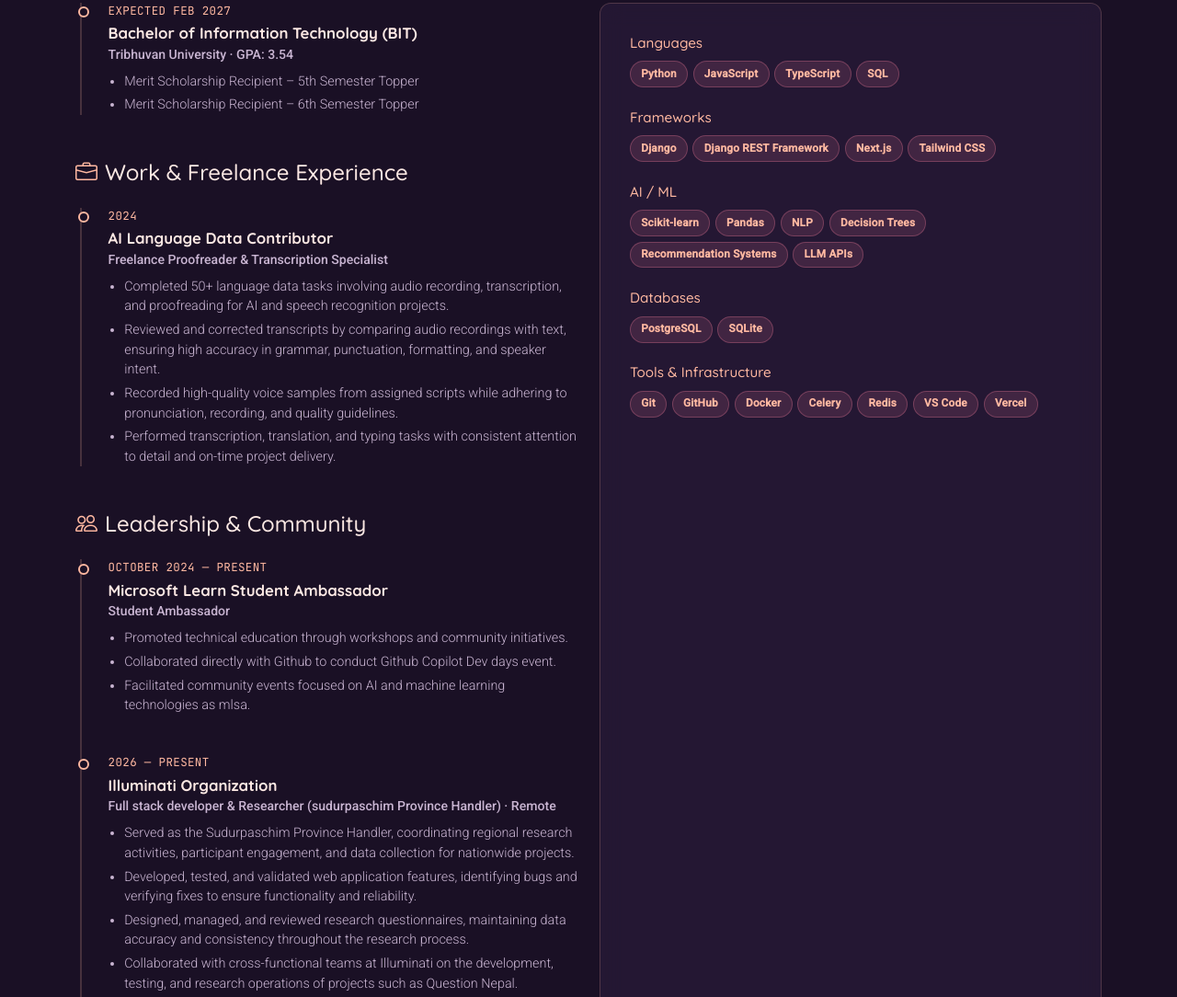
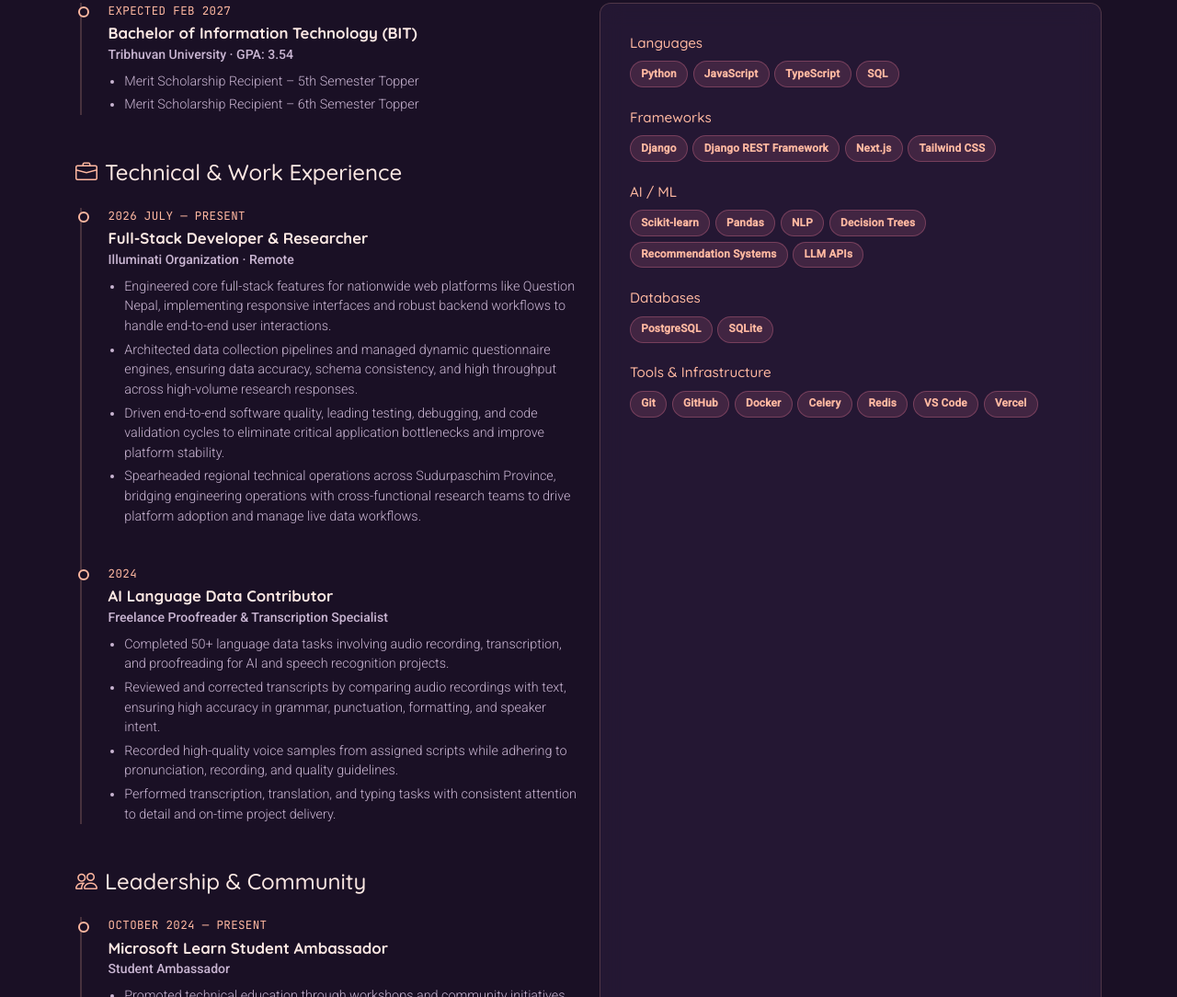
Before and after one commit to sara3302/saraportfolio, a website: page index.html in a window 1280 px wide. Shown: the part 1092-2176 px from the top of the page at 92% size. Drawn offline with nearby package versions, Linux system fonts and the light colour scheme.

Commit message:
Update Resume: split Technical & Work Experience and Leadership & Community, update Illuminati details, add collapsible toggle

```diff
--- a/index.html
+++ b/index.html
@@ -319,8 +319,19 @@
           </div>
         </div>
 
-        <h4 class="mb-4 mt-5"><i class="bi bi-briefcase accent me-2"></i>Work &amp; Freelance Experience</h4>
+        <h4 class="mb-4 mt-5"><i class="bi bi-briefcase accent me-2"></i>Technical &amp; Work Experience</h4>
         <div class="timeline mb-4">
+          <div class="timeline-item">
+            <div class="timeline-date">2026 JULY — PRESENT</div>
+            <h4>Full-Stack Developer &amp; Researcher</h4>
+            <div class="org">Illuminati Organization · Remote</div>
+            <ul>
+              <li>Engineered core full-stack features for nationwide web platforms like Question Nepal, implementing responsive interfaces and robust backend workflows to handle end-to-end user interactions.</li>
+              <li>Architected data collection pipelines and managed dynamic questionnaire engines, ensuring data accuracy, schema consistency, and high throughput across high-volume research responses.</li>
+              <li>Driven end-to-end software quality, leading testing, debugging, and code validation cycles to eliminate critical application bottlenecks and improve platform stability.</li>
+              <li>Spearheaded regional technical operations across Sudurpaschim Province, bridging engineering operations with cross-functional research teams to drive platform adoption and manage live data workflows.</li>
+            </ul>
+          </div>
           <div class="timeline-item">
             <div class="timeline-date">2024</div>
             <h4>AI Language Data Contributor</h4>
@@ -347,17 +358,6 @@
             </ul>
           </div>
           <div class="timeline-item">
-            <div class="timeline-date">2026 — PRESENT</div>
-            <h4>Illuminati Organization</h4>
-            <div class="org">Full stack developer &amp; Researcher (sudurpaschim Province Handler) · Remote</div>
-            <ul>
-              <li>Served as the Sudurpaschim Province Handler, coordinating regional research activities, participant engagement, and data collection for nationwide projects.</li>
-              <li>Developed, tested, and validated web application features, identifying bugs and verifying fixes to ensure functionality and reliability.</li>
-              <li>Designed, managed, and reviewed research questionnaires, maintaining data accuracy and consistency throughout the research process.</li>
-              <li>Collaborated with cross-functional teams at Illuminati on the development, testing, and research operations of projects such as Question Nepal.</li>
-            </ul>
-          </div>
-          <div class="timeline-item">
             <div class="timeline-date">MARCH 2024 — APRIL 2025</div>
             <h4>Youth Advisory Leadership Council (YALC) Lead</h4>
             <div class="org">YUWA · Facilitator and Event Lead</div>
@@ -377,6 +377,15 @@
               <li>Created targeted digital content and graphic designs for the Youth Opportunities Facebook group to boost organic reach.</li>
             </ul>
           </div>
+        </div>
+
+        <!-- Collapsible Toggle for Additional Community Roles -->
+        <details class="timeline-collapsible mt-3">
+          <summary class="btn-ghost-gh text-start w-100" style="display:inline-flex;align-items:center;justify-content:space-between;color:var(--accent);border:1px dashed var(--line);padding:0.75rem 1rem;border-radius:8px;cursor:pointer;">
+            <span><i class="bi bi-plus-circle me-2"></i> View Additional Community &amp; Event Roles</span>
+            <i class="bi bi-chevron-down ms-2"></i>
+          </summary>
+          <div class="timeline mt-3">
             <div class="timeline-item">
               <div class="timeline-date">2023 — 2024</div>
               <h4>Code for Change — Tech Conclave Organizing Team</h4>
@@ -387,6 +396,7 @@
               </ul>
             </div>
           </div>
+        </details>
       </div>
 
       <div class="col-lg-6" data-aos="fade-up" data-aos-delay="200">
```
Also changed, not shown: assets/img/portfolio/Sara_Joshi_CV.html (+18 -18 lines), 1 other file. Lines whose indentation alone changed are shown as unchanged.
